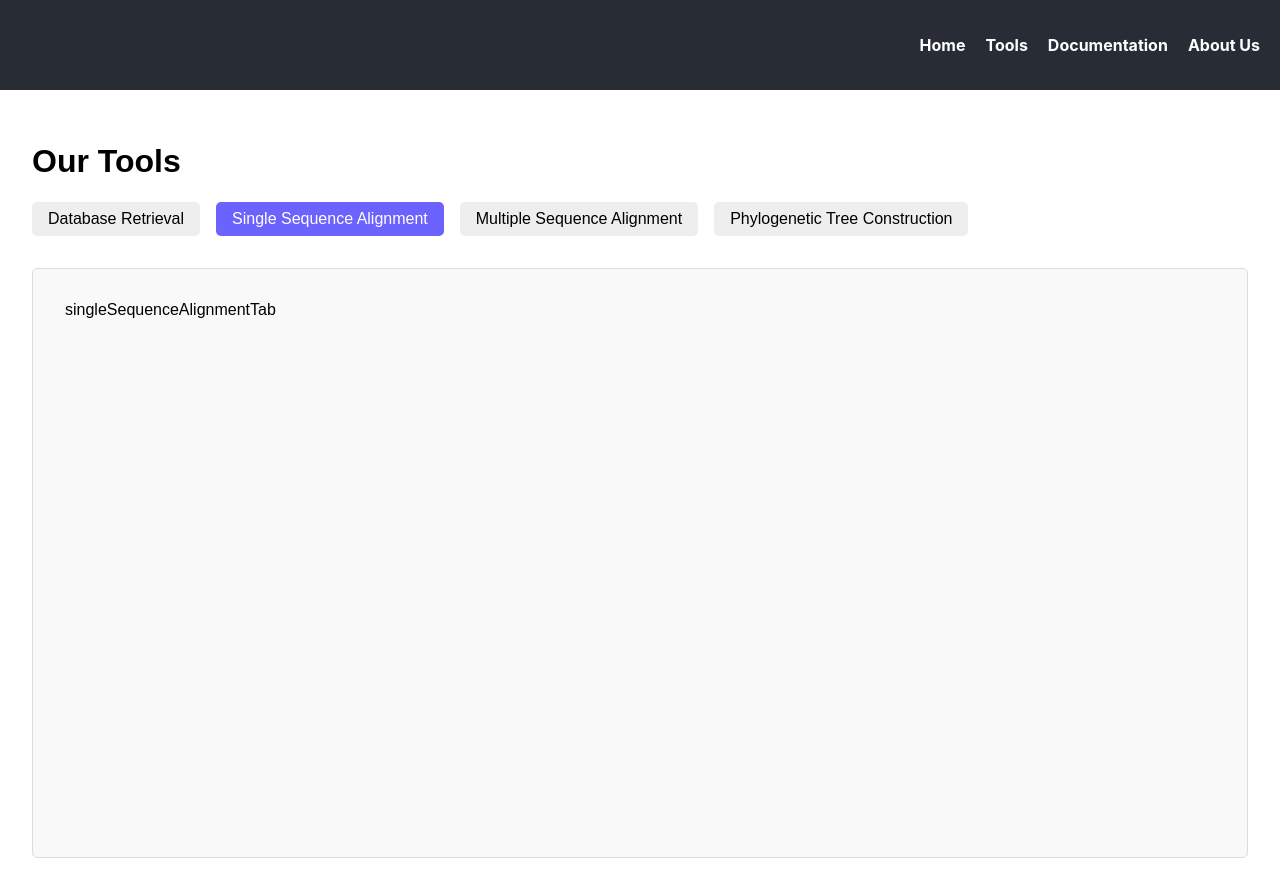
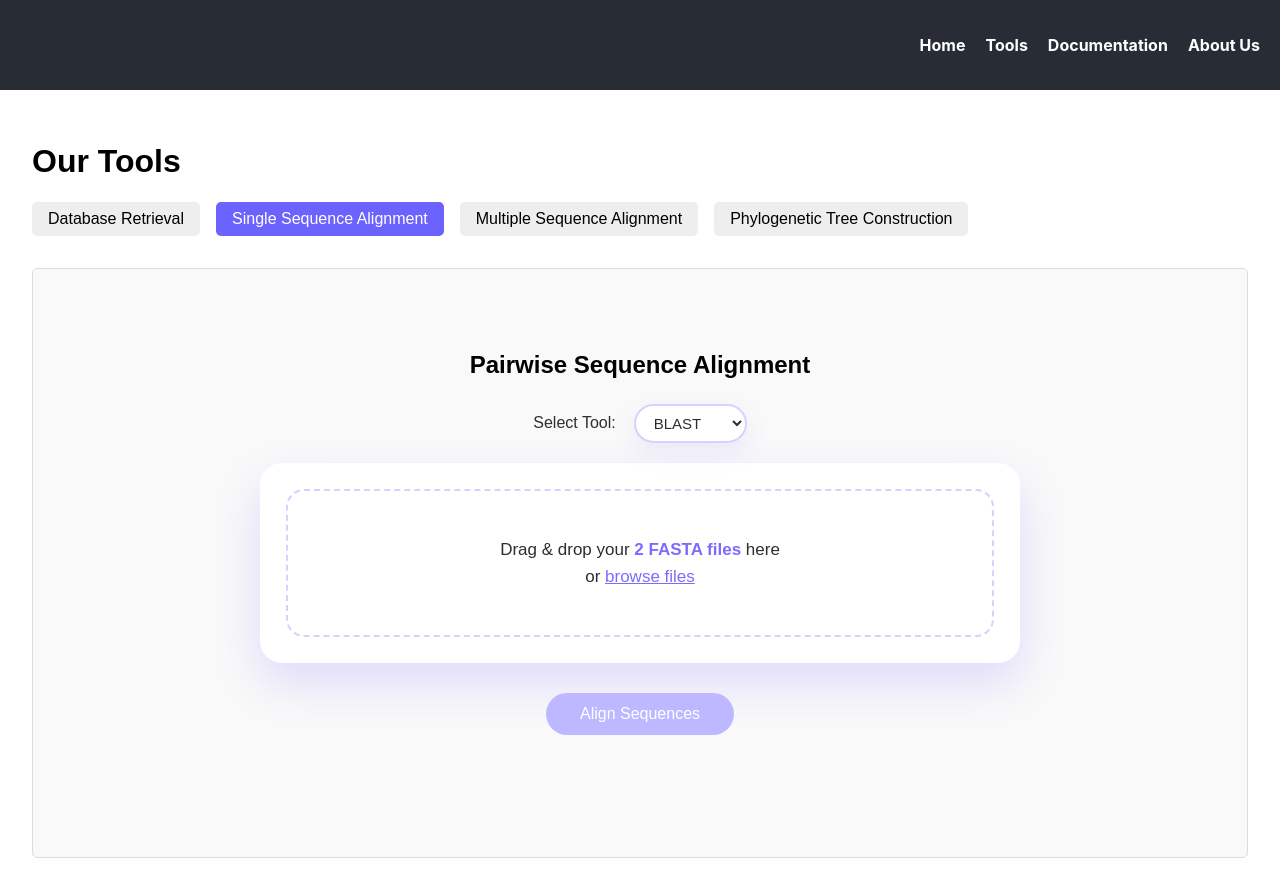
Before and after one commit to silviatag/Bioinformatics-Automation-Script-UI, a React (Create React App) app: page /tools in a window 1280 px wide. Both pictures are taken after a click on the button "Single Sequence Alignment". Built offline with nearby package versions, Linux system fonts and the light colour scheme.

Commit message:
adding the pairwise alignment page

```diff
--- /dev/null
+++ b/src/style/singleSequenceAlignmentTab.css
@@ -0,0 +1,116 @@
+.single-align-tab {
+  max-width: 760px;
+  margin: 0 auto;
+  padding: 30px 20px;
+}
+
+.single-align-tab h2 {
+  text-align: center;
+  margin-bottom: 25px;
+  font-size: 24px;
+  font-weight: 600;
+}
+
+.drop-zone {
+  background-color: #ffffff;
+  border-radius: 22px;
+  padding: 26px;
+  box-shadow: 0 20px 45px rgba(120, 100, 255, 0.2);
+  cursor: pointer;
+  transition: all 0.25s ease;
+  display: block;
+  text-align: center;
+}
+
+.drop-zone p {
+  border: 2px dashed #d5d2ff;
+  border-radius: 18px;
+  padding: 45px 25px;
+  margin: 0;
+  font-size: 17px;
+  color: #2e2e2e;
+  line-height: 1.6;
+}
+
+
+.drop-zone strong {
+  color: #7b6cff;
+  font-weight: 600;
+}
+
+.browse-files {
+  color: #7b6cff;
+  text-decoration: underline;
+  font-weight: 500;
+}
+
+.drop-zone.active p {
+  background-color: #f4f3ff;
+  border-color: #7b6cff;
+}
+
+/* Generate Tree button */
+.single-align-tab button {
+  display: block;
+  margin: 30px auto 0;
+  padding: 12px 34px;
+  background-color: #7b6cff;
+  color: #ffffff;
+  border: none;
+  border-radius: 999px;
+  font-size: 16px;
+  font-weight: 500;
+  cursor: pointer;
+  transition: background-color 0.2s ease, transform 0.1s ease;
+}
+
+.single-align-tab button:hover:not(:disabled) {
+  background-color: #6658e6;
+  transform: translateY(-1px);
+}
+
+.single-align-tab button:disabled {
+  background-color: #bdb8ff;
+  cursor: not-allowed;
+}
+
+/* Tool selection */
+.tool-selection {
+  margin-bottom: 20px;
+  text-align: center;
+  display: flex;
+  justify-content: center;
+  align-items: center;
+  gap: 10px;
+  font-size: 16px;
+  font-weight: 500;
+  color: #2e2e2e;
+}
+
+.tool-selection label {
+  margin-right: 8px;
+}
+
+.tool-selection select {
+  padding: 8px 14px;
+  border-radius: 22px;
+  border: 2px solid #d5d2ff;
+  background-color: #ffffff;
+  box-shadow: 0 10px 25px rgba(120, 100, 255, 0.1);
+  font-size: 15px;
+  font-weight: 500;
+  color: #2e2e2e;
+  cursor: pointer;
+  transition: all 0.25s ease;
+}
+
+.tool-selection select:hover {
+  border-color: #7b6cff;
+  box-shadow: 0 10px 25px rgba(123, 108, 255, 0.2);
+}
+
+.tool-selection select:focus {
+  outline: none;
+  border-color: #7b6cff;
+  box-shadow: 0 0 0 3px rgba(123, 108, 255, 0.2);
+}
--- a/src/tabs/SingleSequenceAlignmentTab.js
+++ b/src/tabs/SingleSequenceAlignmentTab.js
@@ -1,9 +1,160 @@
-import React from 'react'
+import React, { useState } from 'react';
+import '../style/singleSequenceAlignmentTab.css';
 
-const singleSequenceAlignmentTab = () => {
+const SingleSequenceAlignmentTab = () => {
+  const [files, setFiles] = useState([]);
+  const [tool, setTool] = useState('blast'); // default tool
+  const [alignmentOutput, setAlignmentOutput] = useState('');
+  const [alignmentFile, setAlignmentFile] = useState(null);
+  const [alignmentTable, setAlignmentTable] = useState(null);
+  const [dragActive, setDragActive] = useState(false);
+  const [loading, setLoading] = useState(false);
+
+  const RAILWAY_URL = process.env.REACT_APP_BACKEND_URL;
+
+  const handleFilesChange = (e) => {
+    if (e.target.files.length > 0) {
+      setFiles(Array.from(e.target.files).slice(0, 2)); // Only allow first 2 files
+    }
+  };
+
+  const handleDragOver = (e) => {
+    e.preventDefault();
+    setDragActive(true);
+  };
+
+  const handleDragLeave = () => setDragActive(false);
+
+  const handleDrop = (e) => {
+    e.preventDefault();
+    setDragActive(false);
+    if (e.dataTransfer.files.length > 0) {
+      setFiles(Array.from(e.dataTransfer.files).slice(0, 2));
+    }
+  };
+
+  const handleAlign = async () => {
+    if (files.length < 2) {
+      alert('Please upload both FASTA files.');
+      return;
+    }
+
+    setLoading(true);
+    setAlignmentOutput('');
+    setAlignmentFile(null);
+    setAlignmentTable(null);
+
+    try {
+      const formData = new FormData();
+      formData.append('seq1', files[0]);
+      formData.append('seq2', files[1]);
+      formData.append('tool', tool); // send selected tool to API
+
+      const response = await fetch(`${RAILWAY_URL}/api/sequenceAlignment`, {
+        method: 'POST',
+        body: formData
+      });
+
+      const result = await response.json();
+
+      if (!response.ok) {
+        alert('Error: ' + result.error);
+        console.error(result.error);
+        return;
+      }
+
+      setAlignmentOutput(result.rawOutput || '');
+      setAlignmentFile(result.alignmentFile || null);
+      setAlignmentTable(result.alignmentTable || null);
+
+    } catch (err) {
+      console.error(err);
+      alert(`Unexpected error: ${err.message}`);
+    } finally {
+      setLoading(false);
+    }
+  };
+
   return (
-    <div>singleSequenceAlignmentTab</div>
-  )
-}
+    <div className="single-align-tab">
+      <h2>Pairwise Sequence Alignment</h2>
 
-export default singleSequenceAlignmentTab
+      {/* Tool Selection */}
+      <div className="tool-selection">
+        <label htmlFor="tool">Select Tool:</label>
+        <select
+          id="tool"
+          value={tool}
+          onChange={(e) => setTool(e.target.value)}
+        >
+          <option value="blast">BLAST</option>
+          <option value="needle">NEEDLE</option>
+        </select>
+      </div>
+
+      {/* Drag & Drop Upload */}
+      <label
+        className={`drop-zone ${dragActive ? 'active' : ''}`}
+        onDragOver={handleDragOver}
+        onDragLeave={handleDragLeave}
+        onDrop={handleDrop}
+      >
+        <p>
+          Drag & drop your <strong>2 FASTA files</strong> here <br />
+          or <span className="browse-files">browse files</span>
+        </p>
+        <input
+          type="file"
+          accept=".fasta,.fa"
+          multiple
+          onChange={handleFilesChange}
+          hidden
+        />
+      </label>
+
+      {files.length > 0 && (
+        <p>Selected files: {files.map(f => f.name).join(', ')}</p>
+      )}
+
+      {/* Align button */}
+      <button onClick={handleAlign} disabled={loading || files.length < 2}>
+        {loading ? 'Aligning...' : 'Align Sequences'}
+      </button>
+
+      {/* Alignment Output */}
+      {alignmentOutput && (
+        <div className="alignment-output">
+          <h3>Alignment Result</h3>
+          <pre>{alignmentOutput}</pre>
+        </div>
+      )}
+
+      {/* Download buttons */}
+      {(alignmentFile || alignmentTable) && (
+        <div className="download-buttons">
+          {alignmentFile && (
+            <a
+              href={alignmentFile}
+              download={`${tool.toLowerCase()}_alignment.txt`}
+              className="download-button"
+            >
+              Download Alignment
+            </a>
+          )}
+
+          {alignmentTable && (
+            <a
+              href={alignmentTable}
+              download={`${tool.toLowerCase()}_table.txt`}
+              className="download-button"
+            >
+              Download Alignment Table
+            </a>
+          )}
+        </div>
+      )}
+    </div>
+  );
+};
+
+export default SingleSequenceAlignmentTab;
```
